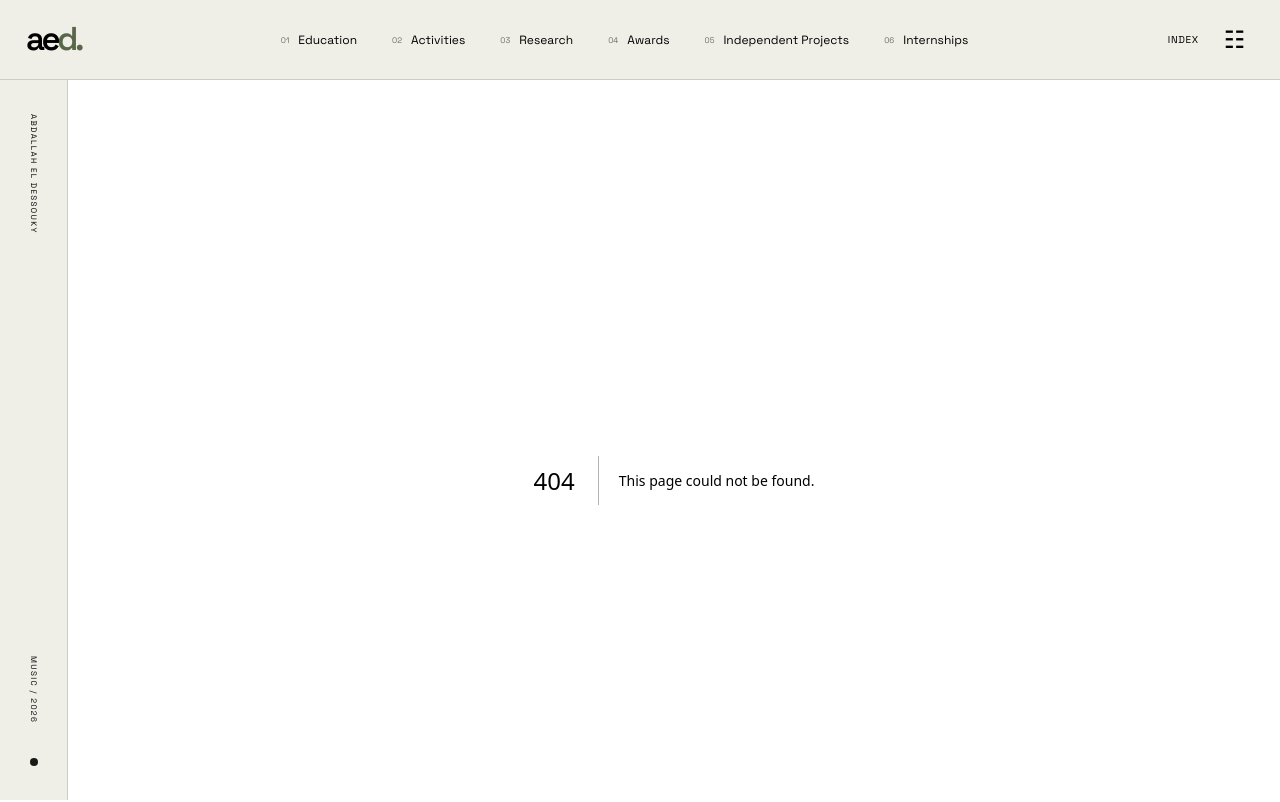
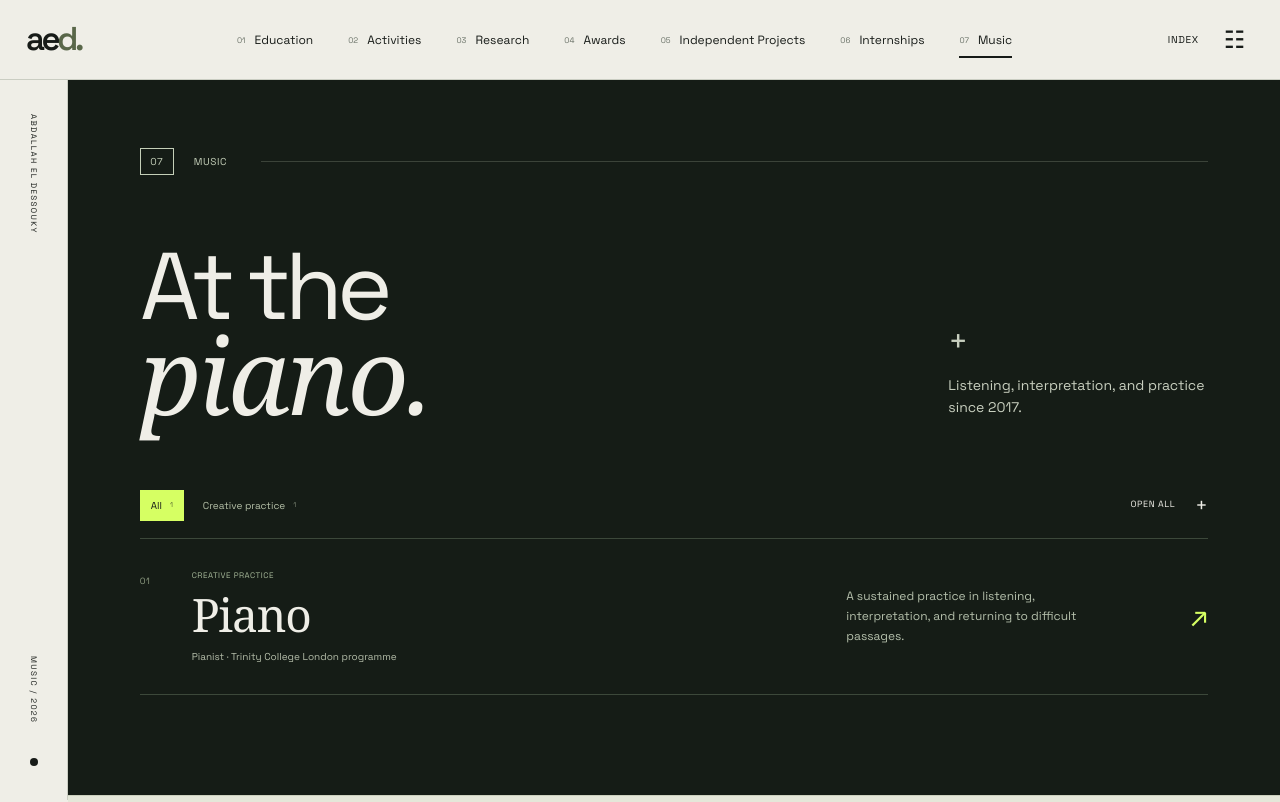
Before and after one commit to zuki200912345-source/zukis-portfolio2, a Next.js app: page /music in a window 1280 px wide. Before the commit this address had no page. Shown: the top 802 px of the page. Built offline with nearby package versions, Linux system fonts and the light colour scheme; a web font is replaced by a local one.

Commit message:
Add Senior Maths Gold, reorder chemistry award, and add Music page

```diff
--- a/app/about/page.tsx
+++ b/app/about/page.tsx
@@ -26,7 +26,7 @@ export default function Page() {
           </p>
         </div>
       </section>
-      <PageTurn previous={["/internships", "Internships"]} next={["/", "Home"]} />
+      <PageTurn previous={["/music", "Music"]} next={["/", "Home"]} />
     </>
   );
 }
--- a/app/content.ts
+++ b/app/content.ts
@@ -296,10 +296,10 @@ export const research = [
 
 export const awards = [
   {
-    title: "Academic Endeavour Award",
-    organisation: "BISC · Chemistry HL",
-    result: "Recipient",
-    year: "2026",
+    title: "Senior Mathematical Challenge",
+    organisation: "UK Mathematics Trust",
+    result: "Gold",
+    year: "",
   },
   {
     title: "International Chemistry Quiz",
@@ -311,6 +311,12 @@ export const awards = [
     title: "Senior Physics Challenge",
     organisation: "British Physics Olympiad",
     result: "Silver",
+    year: "2026",
+  },
+  {
+    title: "Academic Endeavour Award",
+    organisation: "BISC · Chemistry HL",
+    result: "Recipient",
     year: "2026",
   },
   {
--- a/app/internships/page.tsx
+++ b/app/internships/page.tsx
@@ -29,7 +29,7 @@ export default function Page() {
       </section>
       <PageTurn
         previous={["/projects", "Independent Projects"]}
-        next={["/about", "About"]}
+        next={["/music", "Music"]}
       />
     </>
   );
--- /dev/null
+++ b/app/music/page.tsx
@@ -0,0 +1,39 @@
+import type { Metadata } from "next";
+import { Chapter, PageTurn } from "../site-shell";
+import { ActivityIndex } from "../portfolio-ui";
+import { activities } from "../content";
+
+export const metadata: Metadata = { title: "Music" };
+const music = activities.filter((entry) => entry.id === "piano");
+
+export default function Page() {
+  return (
+    <>
+      <section
+        id="music"
+        className="activities section"
+        aria-labelledby="music-title"
+      >
+        <Chapter number="07" label="Music" />
+        <div className="section-heading">
+          <h1 id="music-title">
+            At the
+            <br />
+            <em>piano.</em>
+          </h1>
+          <div className="heading-note">
+            <span className="tiny-cross" aria-hidden="true">
+              +
+            </span>
+            <p>Listening, interpretation, and practice since 2017.</p>
+          </div>
+        </div>
+        <ActivityIndex entries={music} label="music entries" />
+      </section>
+      <PageTurn
+        previous={["/internships", "Internships"]}
+        next={["/about", "About"]}
+      />
+    </>
+  );
+}
--- a/app/page.tsx
+++ b/app/page.tsx
@@ -53,6 +53,15 @@ const destinations = [
     detail: "Professional experience at Meta and KarmSolar.",
     count: `${internships.length} internships`,
   },
+  {
+    href: "/music",
+    number: "07",
+    name: "Music",
+    line: "At the piano.",
+    detail:
+      "Listening, interpretation, and practice through the Trinity College London programme.",
+    count: "Piano · since 2017",
+  },
 ];
 
 export default function Home() {
@@ -99,7 +108,7 @@ export default function Home() {
         <div className="hero-baseline mono">
           <span>Choose a chapter ↓</span>
           <span>A work in curiosity, always.</span>
-          <span>01 — 06</span>
+          <span>01 — 07</span>
         </div>
       </section>
       <section
--- a/app/portfolio-ui.tsx
+++ b/app/portfolio-ui.tsx
@@ -29,6 +29,7 @@ const navigationPages = [
     title: "Internships",
     subtitle: "Professional experience",
   },
+  { id: "music", title: "Music", subtitle: "Piano & creative practice" },
 ];
 
 export function Navigation() {
@@ -53,6 +54,7 @@ export function Navigation() {
         "awards",
         "projects",
         "internships",
+        "music",
         "about",
       ];
       if (pages.includes(hash)) router.replace(`/${hash}`);
```
